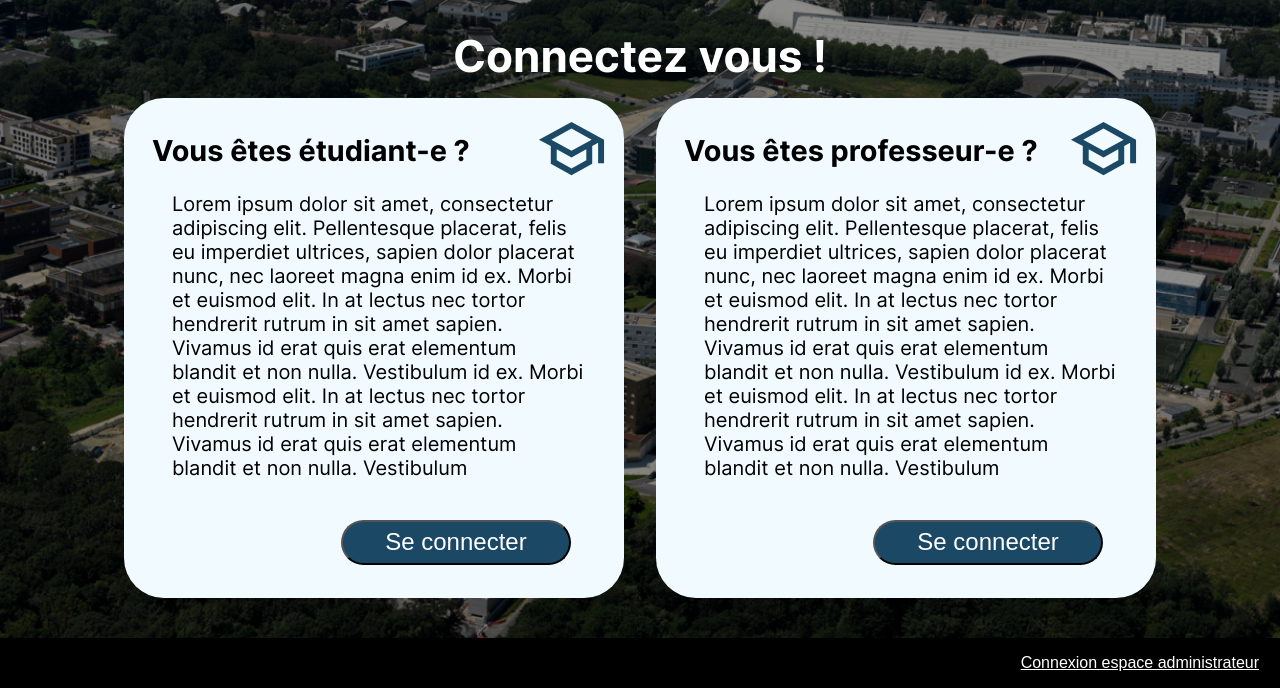
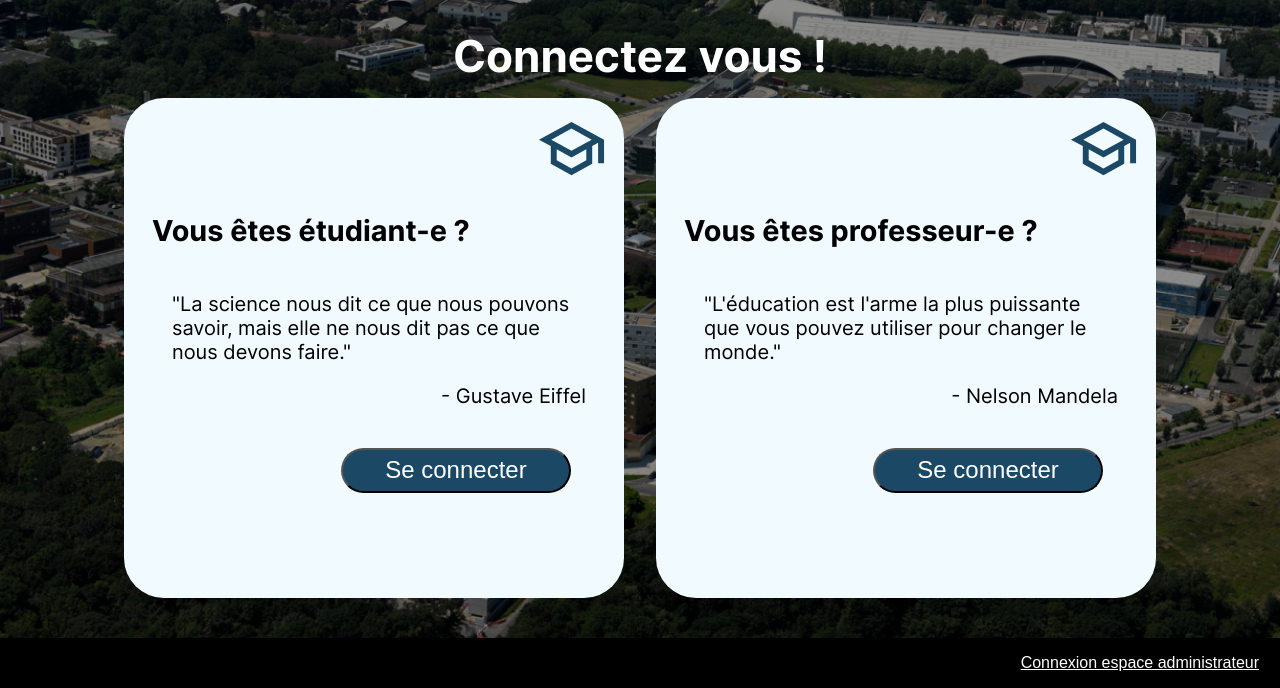
Before and after one commit to Suzoka/ENT, a PHP site: page /accueil in a window 1280 px wide. Shown: the part 112-800 px from the top of the page. Run offline with PHP 8.4, Linux system fonts and the light colour scheme.

Commit message:
page d'accueil
finito pipo les lorem ipsum

```diff
--- a/style/connexion.css
+++ b/style/connexion.css
@@ -32,6 +32,9 @@ h1 {
     border-radius: 40px;
     padding: 25px 38px;
     position: relative;
+    display: flex;
+    flex-direction: column;
+    justify-content: center;
 }
 
 .card h2 {
@@ -50,6 +53,10 @@ h2::after {
 .card p {
     font-size: 1.25rem;
     margin-left: 10px;
+}
+.nomcit{
+    text-align: right;
+    margin: 0;
 }
 
 .connexionButton {
--- a/vues/connexion.php
+++ b/vues/connexion.php
@@ -17,20 +17,12 @@
     <div class="flexbox">
         <div class="card">
             <h2>Vous êtes étudiant-e ?</h2>
-            <p>Lorem ipsum dolor sit amet, consectetur adipiscing elit. Pellentesque placerat, felis eu imperdiet
-                ultrices, sapien dolor placerat nunc, nec laoreet magna enim id ex. Morbi et euismod elit. In at lectus
-                nec tortor hendrerit rutrum in sit amet sapien. Vivamus id erat quis erat elementum blandit et non
-                nulla. Vestibulum id ex. Morbi et euismod elit. In at lectus nec tortor hendrerit rutrum in sit amet
-                sapien. Vivamus id erat quis erat elementum blandit et non nulla. Vestibulum </p>
+            <p>"La science nous dit ce que nous pouvons savoir, mais elle ne nous dit pas ce que nous devons faire."</p><p class="nomcit">- Gustave Eiffel</p>
             <button class="connexionButton displayPopup">Se connecter</button>
         </div>
         <div class="card">
             <h2>Vous êtes professeur-e ?</h2>
-            <p>Lorem ipsum dolor sit amet, consectetur adipiscing elit. Pellentesque placerat, felis eu imperdiet
-                ultrices, sapien dolor placerat nunc, nec laoreet magna enim id ex. Morbi et euismod elit. In at lectus
-                nec tortor hendrerit rutrum in sit amet sapien. Vivamus id erat quis erat elementum blandit et non
-                nulla. Vestibulum id ex. Morbi et euismod elit. In at lectus nec tortor hendrerit rutrum in sit amet
-                sapien. Vivamus id erat quis erat elementum blandit et non nulla. Vestibulum </p>
+            <p>"L'éducation est l'arme la plus puissante que vous pouvez utiliser pour changer le monde."</p><p class="nomcit">- Nelson Mandela</span></p>
             <button class="connexionButton displayPopup">Se connecter</button>
         </div>
     </div>
```
